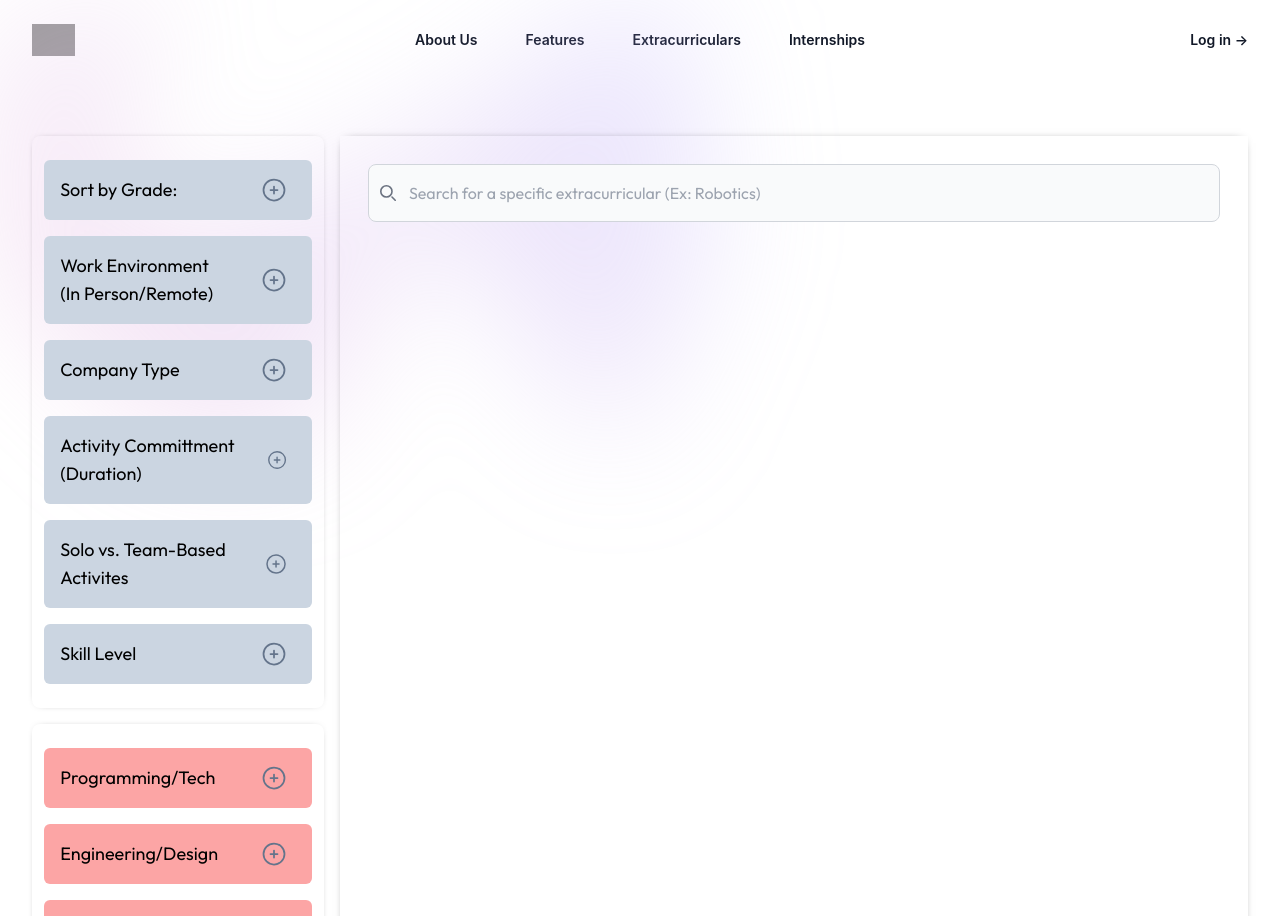
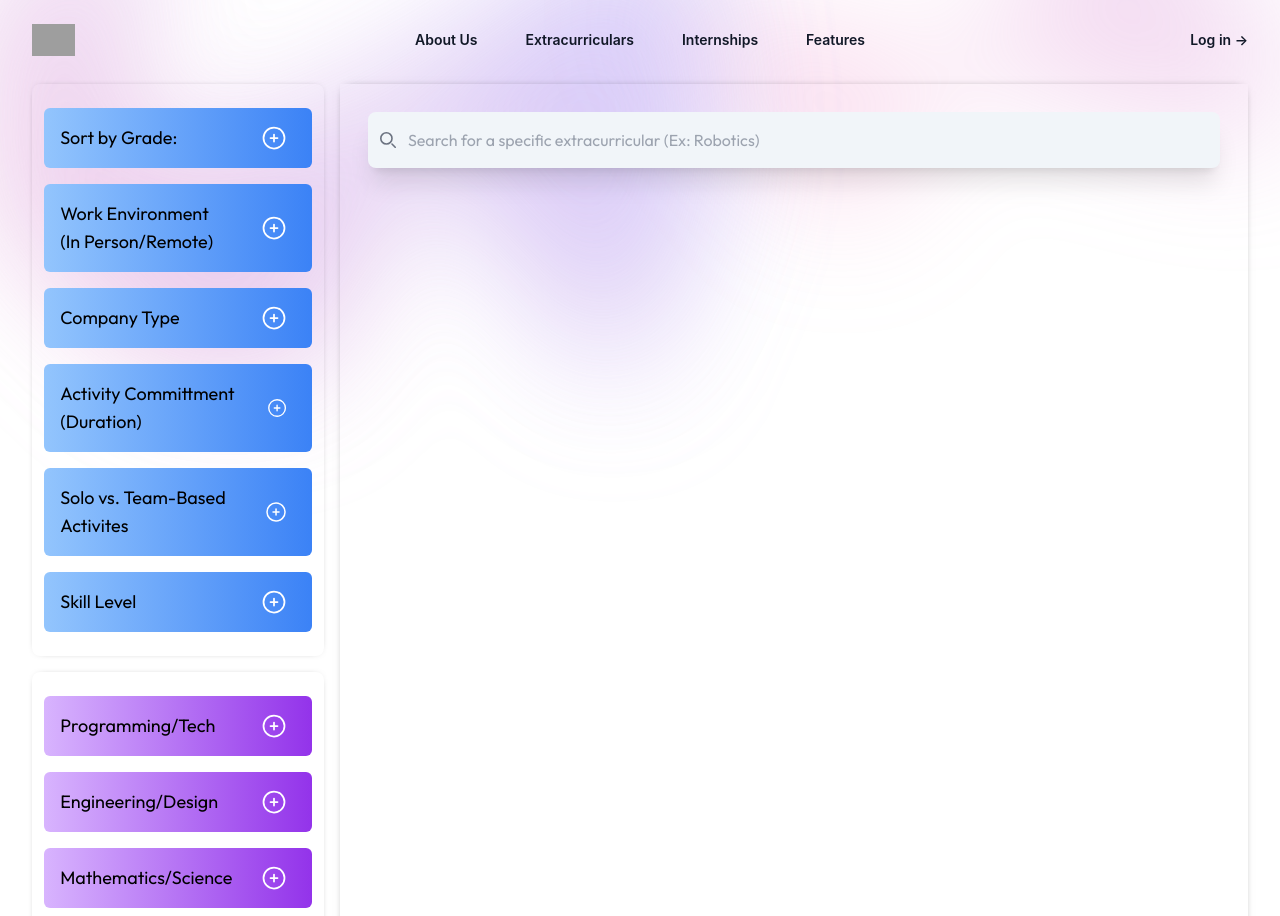
Before and after one commit to ekwoka/talem-app, a React (Create React App) app: page /extracurriculars in a window 1280 px wide. Shown: the top 916 px of the page. Built offline with nearby package versions, Linux system fonts and the light colour scheme; grey boxes are pictures that could not be loaded.

Commit message:
Fixed filter styling and updated header search bar

```diff
--- a/src/Components/Header.jsx
+++ b/src/Components/Header.jsx
@@ -1,24 +1,20 @@
-import React from "react";
-import '../index.css';
-import logoImage from "../Images/talem-logo.png"
 import { useState } from 'react'
 import { Dialog } from '@headlessui/react'
 import { Bars3Icon, XMarkIcon } from '@heroicons/react/24/outline'
 
 const navigation = [
   { name: 'About Us', href: '#' },
-    { name: 'Features', href: '#' },
   { name: 'Extracurriculars', href: '#' },
   { name: 'Internships', href: '#' },
+  { name: 'Features', href: '#' },
 ]
 
-
 export default function Header() {
-
   const [mobileMenuOpen, setMobileMenuOpen] = useState(false)
 
   return (
-        <header className=" inset-x-0 top-0 z-50">
+    <div className="bg-white">
+      <header className="absolute inset-x-0 top-0 z-50">
         <nav className="flex items-center justify-between p-6 lg:px-8" aria-label="Global">
           <div className="flex lg:flex-1">
             <a href="#" className="-m-1.5 p-1.5">
@@ -100,5 +96,34 @@ export default function Header() {
           </Dialog.Panel>
         </Dialog>
       </header>
+
+      <div className="relative isolate px-6 pt-7 lg:px-8">
+        <div
+          className="absolute inset-x-0 -top-40 -z-10 transform-gpu overflow-hidden blur-3xl sm:-top-80"
+          aria-hidden="true"
+        >
+          <div
+            className="relative left-[calc(50%-11rem)] aspect-[1155/678] w-[36.125rem] -translate-x-1/2 rotate-[30deg] bg-gradient-to-tr from-[#ff80b5] to-[#9089fc] opacity-30 sm:left-[calc(50%-30rem)] sm:w-[72.1875rem]"
+            style={{
+              clipPath:
+                'polygon(74.1% 44.1%, 100% 61.6%, 97.5% 26.9%, 85.5% 0.1%, 80.7% 2%, 72.5% 32.5%, 60.2% 62.4%, 52.4% 68.1%, 47.5% 58.3%, 45.2% 34.5%, 27.5% 76.7%, 0.1% 64.9%, 17.9% 100%, 27.6% 76.8%, 76.1% 97.7%, 74.1% 44.1%)',
+            }}
+          />
+        </div>
+
+        <div
+          className="absolute inset-x-0 top-[calc(100%-13rem)] -z-10 transform-gpu overflow-hidden blur-3xl sm:top-[calc(100%-30rem)]"
+          aria-hidden="true"
+        >
+          <div
+            className="relative left-[calc(50%+3rem)] aspect-[1155/678] w-[36.125rem] -translate-x-1/2 bg-gradient-to-tr from-[#ff80b5] to-[#9089fc] opacity-30 sm:left-[calc(50%+36rem)] sm:w-[72.1875rem]"
+            style={{
+              clipPath:
+                'polygon(74.1% 44.1%, 100% 61.6%, 97.5% 26.9%, 85.5% 0.1%, 80.7% 2%, 72.5% 32.5%, 60.2% 62.4%, 52.4% 68.1%, 47.5% 58.3%, 45.2% 34.5%, 27.5% 76.7%, 0.1% 64.9%, 17.9% 100%, 27.6% 76.8%, 76.1% 97.7%, 74.1% 44.1%)',
+            }}
+          />
+        </div>
+      </div>
+    </div>
   )
 }
--- a/src/Components/HeroMain.jsx
+++ b/src/Components/HeroMain.jsx
@@ -51,7 +51,7 @@ export default function HeroMain() {
               <div className="mt-10 flex items-center justify-center gap-x-6">
                 <a
                   href="#"
-                  className="rounded-md bg-blue-600 px-3.5 py-2.5 text-base font-semibold text-white shadow-sm hover:bg-blue-800 focus-visible:outline focus-visible:outline-2 focus-visible:outline-offset-2 focus-visible:outline-indigo-600"
+                  className="rounded-md bg-blue-600 px-3.5 py-2.5 border-2 border-none text-base font-semibold text-white shadow-sm hover:bg-blue-800 focus-visible:outline focus-visible:outline-2 focus-visible:outline-offset-2 focus-visible:outline-indigo-600"
                 >
                   Get started
                 </a>
--- a/src/Pages/Extracurriculars.jsx
+++ b/src/Pages/Extracurriculars.jsx
@@ -247,7 +247,7 @@ export default function Extracurriculars() {
                         <div className="shadow-[0_0_10px_-7px] rounded-lg flex flex-col justify-center items-center py-4 mt-4">
 
                             {/* Programming/Tech Filters*/}
-                            <div className="filter bg-red-300">
+                            <div className="filter bg-gradient-to-r from-purple-300 to-purple-600">
                                 <div className="filter-title" onClick={() => handleGrade("programmingState")}>
                                     Programming/Tech
                                     {dropState.programmingState ? <MinusCircleIcon className="dropdown-main"/> : <PlusCircleIcon className="dropdown-main"/>}
@@ -282,7 +282,7 @@ export default function Extracurriculars() {
                             </div>
 
                             {/* Engineering Filters*/}
-                            <div className="filter bg-red-300">
+                            <div className="filter bg-gradient-to-r from-purple-300 to-purple-600">
                                 <div className="filter-title" onClick={() => handleGrade("engineeringState")}>
                                     Engineering/Design
                                     {dropState.engineeringState ? <MinusCircleIcon className="dropdown-main"/> : <PlusCircleIcon className="dropdown-main"/>}
@@ -317,7 +317,7 @@ export default function Extracurriculars() {
                             </div>
 
                             {/* Math/Science Filters*/}
-                            <div className="filter bg-red-300">
+                            <div className="filter bg-gradient-to-r from-purple-300 to-purple-600">
                                 <div className="filter-title" onClick={() => handleGrade("mathScienceState")}>
                                     Mathematics/Science
                                     {dropState.mathScienceState ? <MinusCircleIcon className="dropdown-main"/> : <PlusCircleIcon className="dropdown-main"/>}
@@ -372,7 +372,7 @@ export default function Extracurriculars() {
                             </div>
 
                              {/* Business/Social */}
-                             <div className="filter bg-red-300">
+                             <div className="filter bg-gradient-to-r from-purple-300 to-purple-600">
                                 <div className="filter-title" onClick={() => handleGrade("businessSocialState")}>
                                     Business/Social Studies
                                     {dropState.businessSocialState ? <MinusCircleIcon className="dropdown-main"/> : <PlusCircleIcon className="dropdown-main"/>}
@@ -441,7 +441,7 @@ export default function Extracurriculars() {
                             </div>
 
                             {/* Humanities/Art */}
-                            <div className="filter bg-red-300">
+                            <div className="filter bg-gradient-to-r from-purple-300 to-purple-600">
                                 <div className="filter-title" onClick={() => handleGrade("humanityArtState")}>
                                     Humanities (+ Art)
                                     {dropState.humanityArtState ? <MinusCircleIcon className="dropdown-main"/> : <PlusCircleIcon className="dropdown-main"/>}
@@ -524,7 +524,7 @@ export default function Extracurriculars() {
                                     </svg>
                                 </div>
                                 <div className="w-full p-7">
-                                    <input type="search" id="default-search" class="w-full p-4 pl-10 text-base text-gray-900 border border-gray-300 rounded-lg bg-gray-50 focus:ring-blue-500 focus:border-blue-500 dark:bg-gray-700 dark:border-gray-600 dark:placeholder-gray-400 dark:text-white dark:focus:ring-blue-500 dark:focus:border-blue-500 font-outfit" placeholder="Search for a specific extracurricular (Ex: Robotics)" required />
+                                    <input type="search" id="default-search" class="w-full p-4 pl-10 text-base text-gray-900 border border-none shadow-xl rounded-lg bg-slate-100 focus:ring-blue-500 focus:border-blue-500 dark:bg-gray-700 dark:border-gray-600 dark:placeholder-gray-400 dark:text-white dark:focus:ring-blue-500 dark:focus:border-blue-500 font-outfit" placeholder="Search for a specific extracurricular (Ex: Robotics)" required />
 
                                 </div>
 
--- a/src/index.css
+++ b/src/index.css
@@ -20,14 +20,14 @@ code {
 
 @layer components {
   .dropdown-main {
-    @apply h-7 w-7 inline mr-2 text-slate-500 hover:text-black cursor-pointer;
+    @apply h-7 w-7 inline mr-2 text-white cursor-pointer;
   }
 
   .filter {
-    @apply w-11/12 bg-slate-300 rounded-md h-max p-3 flex flex-col mt-2 mb-2;
+    @apply w-11/12 bg-gradient-to-r from-blue-300 to-blue-500 rounded-md h-max p-3 flex flex-col mt-2 mb-2;
   }
 
   .filter-title {
-    @apply text-lg p-1 flex justify-between items-center font-outfit;
+    @apply text-xs sm:text-lg p-1 flex justify-between items-center font-outfit;
   }
 }
```
Lines whose indentation alone changed are shown as unchanged.
